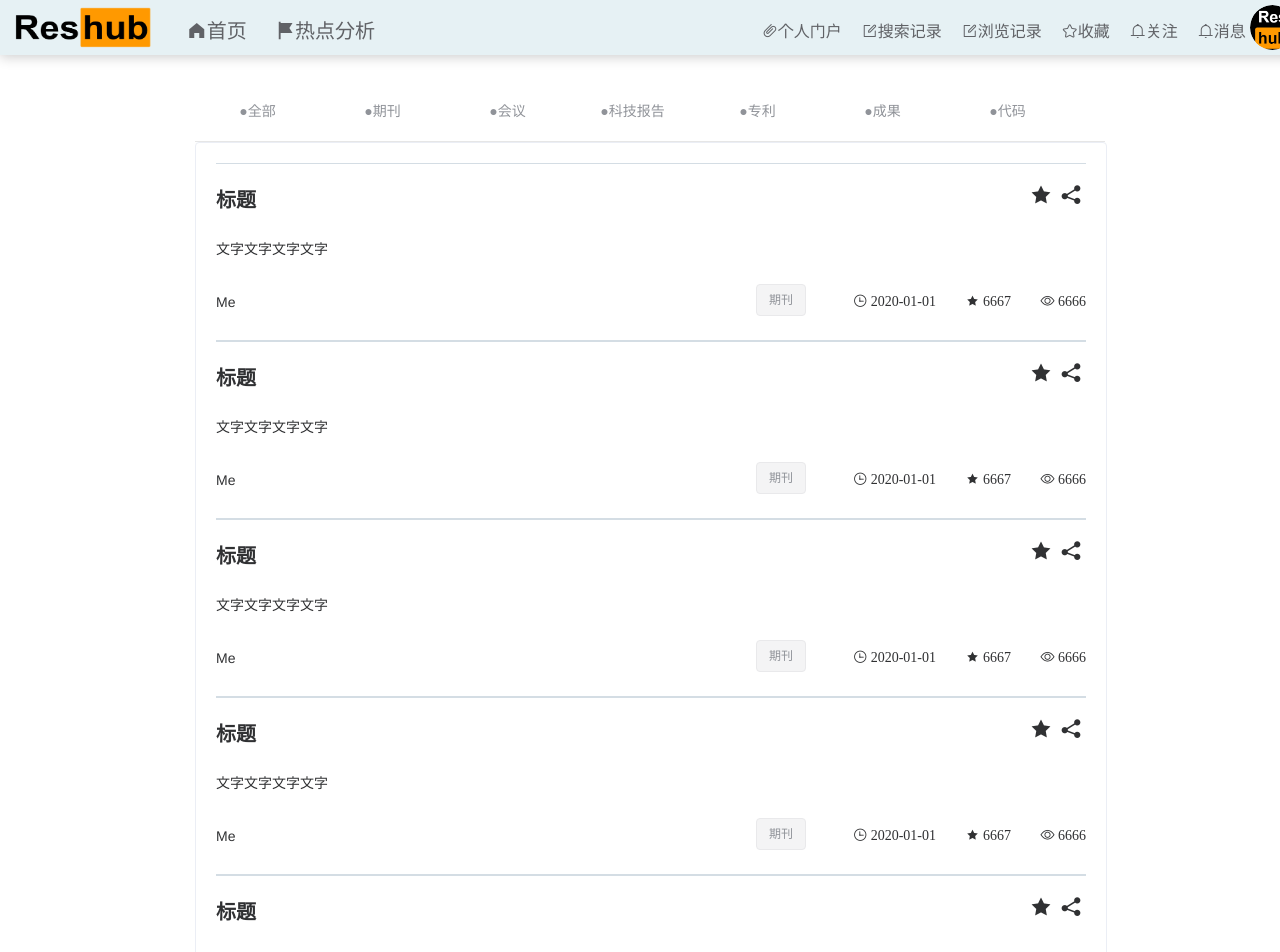
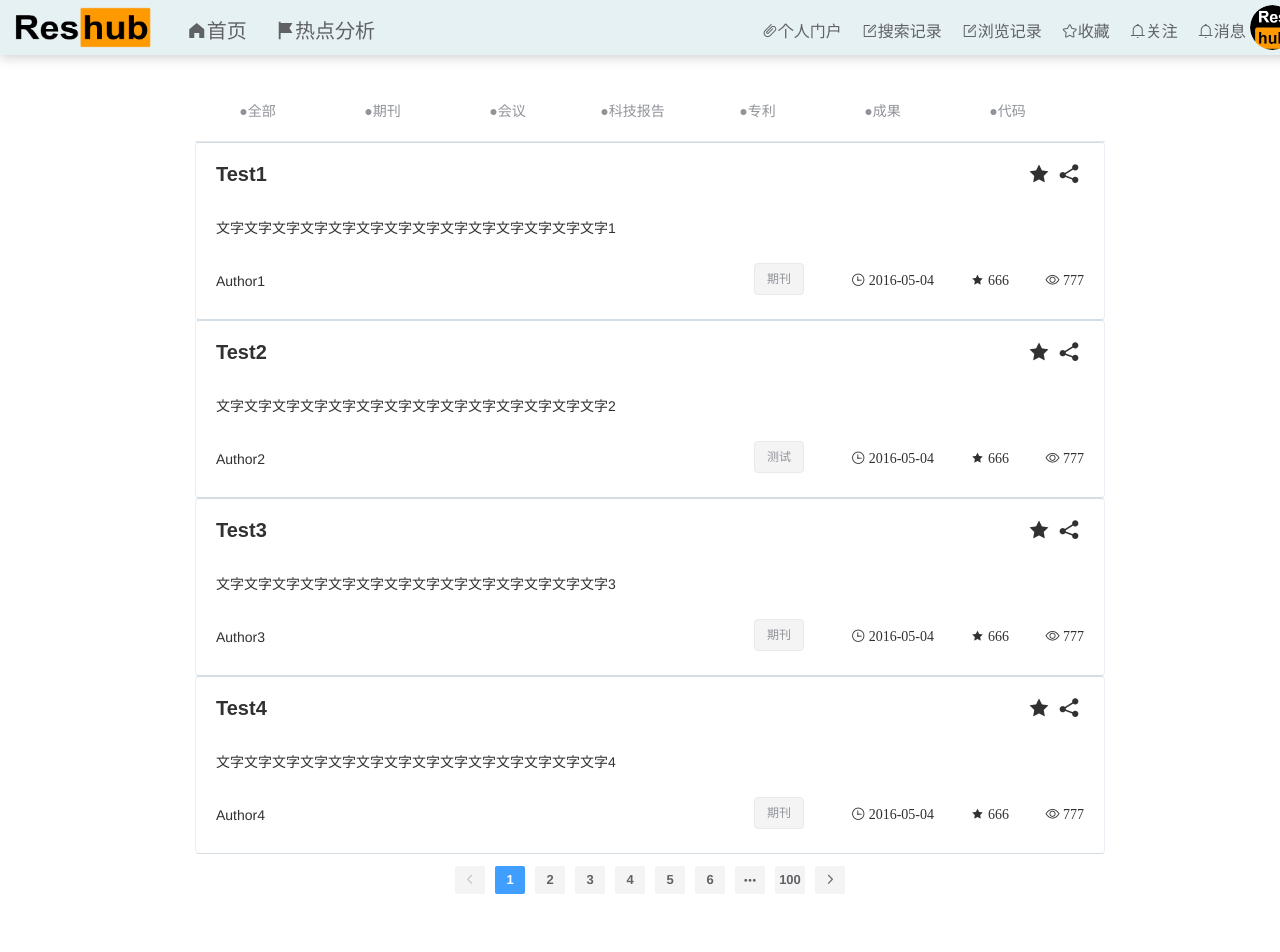
Before and after one commit to youabcd/reshub, a Vue app: page /#/MyCollection in a window 1280 px wide. Shown: the top 952 px of the page. Built offline with nearby package versions, Linux system fonts and the light colour scheme; what @jiaminghi/data-view would draw is missing.

Commit message:
Update MyCollection.vue

```diff
--- a/src/components/MyCollection.vue
+++ b/src/components/MyCollection.vue
@@ -15,14 +15,14 @@
           </el-menu>
         </div>
         <div>
-          <el-card class="box-card" shadow="hover">
-            <div v-for="o in 10" :key="o" class="text item" style="height: 140px;border-bottom:1px solid #d4dde4;border-top:1px solid #d4dde4;position: relative">
+<!--          <el-card class="box-card" shadow="never">-->
+            <el-card  shadow="hover" v-for="(item,index) in tableData" :key="index" class="text item" style=";height: 140px;border-bottom:1px solid #d4dde4;border-top:1px solid #d4dde4;position: relative">
               <!--                    {{'列表内容 ' + o }}-->
 <!--              <div style="height: 40px;margin-top: 10px">-->
-                <div style="text-align: left;display: inline;position: absolute;left: 0;top: 20px">
-                  <span style="font-family: '微软雅黑', sans-serif;font-size: 20px;font-weight: bold">标题</span>
+                <div style="text-align: left;display: inline;position: absolute;left: 20px;top: 20px">
+                  <span style="font-family: '微软雅黑', sans-serif;font-size: 20px;font-weight: bold" @click="gotoPaper(item.link)">{{item.title}}</span>
                 </div>
-                <div style="display: inline;position: absolute;right: 0;top: 0">
+                <div style="display: inline;position: absolute;right: 20px;top: 0">
                   <el-tooltip class="item" effect="dark" content="取消收藏" placement="bottom">
                     <i class="el-icon-star-on" style="font-size: 25px;width: 30px" @click="deleteCollection"></i>
                   </el-tooltip>
@@ -38,28 +38,28 @@
 
 
               <div style="text-align: left;position: absolute;top: 60px">
-                <p style="height: 20px" >文字文字文字文字</p>
+                <p style="height: 20px" >{{item.msg}}</p>
               </div>
 
               <div>
-                <div style="position: absolute;left: 0;top: 130px;width: 30%;text-align: left;"><span>Me</span></div>
-                <el-tag type="info" style="position: absolute;right: 280px;top: 120px;width: 50px;text-align: center;margin-top: 0px">
-                  <span>期刊</span>
+                <div style="position: absolute;left: 20px;top: 130px;width: 30%;text-align: left;"><span>{{item.author}}</span></div>
+                <el-tag type="info" style="position: absolute;right: 300px;top: 120px;width: 50px;text-align: center;margin-top: 0px">
+                  <span>{{item.type}}</span>
                 </el-tag>
-                <i class="el-icon-time" style="position: absolute;right: 150px;top: 130px">
-                  <span> 2020-01-01</span>
+                <i class="el-icon-time" style="position: absolute;right: 170px;top: 130px">
+                  <span> {{item.collectTime}}</span>
                 </i>
-                <i class="el-icon-star-on" style="position: absolute;right: 75px;top: 130px">
-                  <span> 6667</span>
+                <i class="el-icon-star-on" style="position: absolute;right: 95px;top: 130px">
+                  <span> {{item.collectionSum}}</span>
                 </i>
-                <i class="el-icon-view" style="position: absolute;right: 0;top: 130px">
-                  <span> 6666</span>
+                <i class="el-icon-view" style="position: absolute;right: 20px;top: 130px">
+                  <span> {{item.viewSum}}</span>
                 </i>
               </div>
 
-            </div>
+            </el-card>
 
-          </el-card>
+<!--          </el-card>-->
         </div>
         <div>
           <el-pagination
@@ -92,7 +92,51 @@
       },
       data() {
         return {
-          btnFlag: false
+          btnFlag: false,
+          tableData: [{
+            paperId:'1',
+            title:'Test1',
+            msg:'文字文字文字文字文字文字文字文字文字文字文字文字文字文字1',
+            author:'Author1',
+            type:"期刊",
+            collectionSum:666,
+            viewSum:777,
+            link:'https://www.google.com.hk/',
+            collectTime:'2016-05-04'
+          },
+          {
+            paperId:'2',
+            title:'Test2',
+            msg:'文字文字文字文字文字文字文字文字文字文字文字文字文字文字2',
+            author:'Author2',
+            type:"测试",
+            collectionSum:666,
+            viewSum:777,
+            link:'https://www.google.com.hk/',
+            collectTime:'2016-05-04'
+          },
+          {
+            paperId:'3',
+            title:'Test3',
+            msg:'文字文字文字文字文字文字文字文字文字文字文字文字文字文字3',
+            author:'Author3',
+            type:"期刊",
+            collectionSum:666,
+            viewSum:777,
+            link:'https://www.bilibili.com/',
+            collectTime:'2016-05-04'
+          },
+          {
+            paperId:'4',
+            title:'Test4',
+            msg:'文字文字文字文字文字文字文字文字文字文字文字文字文字文字4',
+            author:'Author4',
+            type:"期刊",
+            collectionSum:666,
+            viewSum:777,
+            link:'https://www.google.com.hk/',
+            collectTime:'2016-05-04'
+          }]
         }
       },
       mounted () {
@@ -154,6 +198,10 @@
             });
             clipboard.destroy()
           })
+        },
+
+        gotoPaper(url) {
+          window.open(url,url)
         }
       }
     }
@@ -199,4 +247,6 @@
     cursor: pointer;
     z-index: 5;
   }
+
+
 </style>
```
